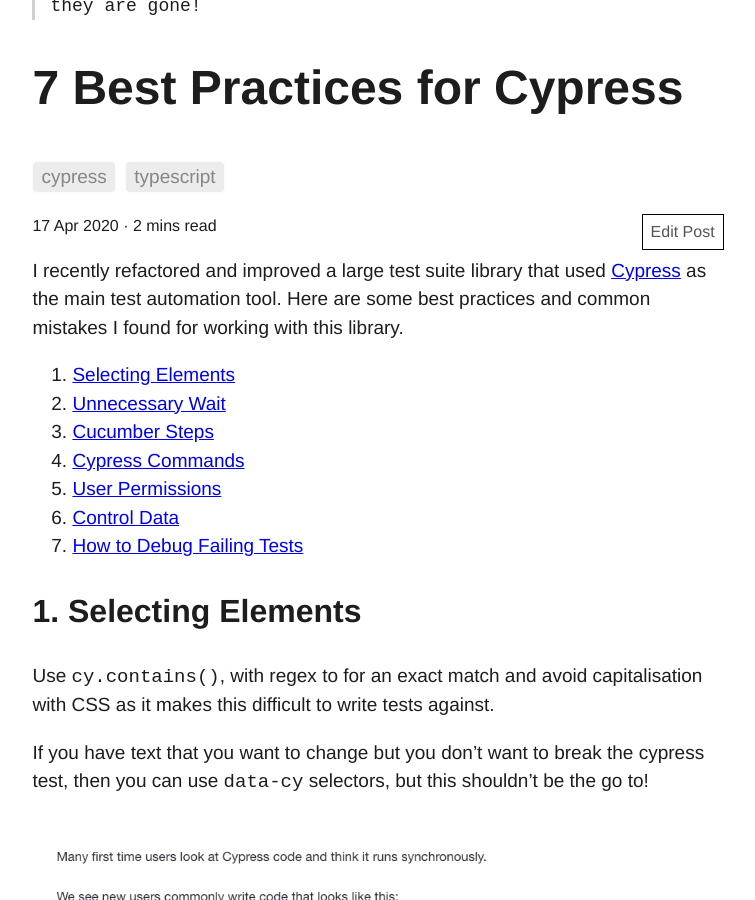
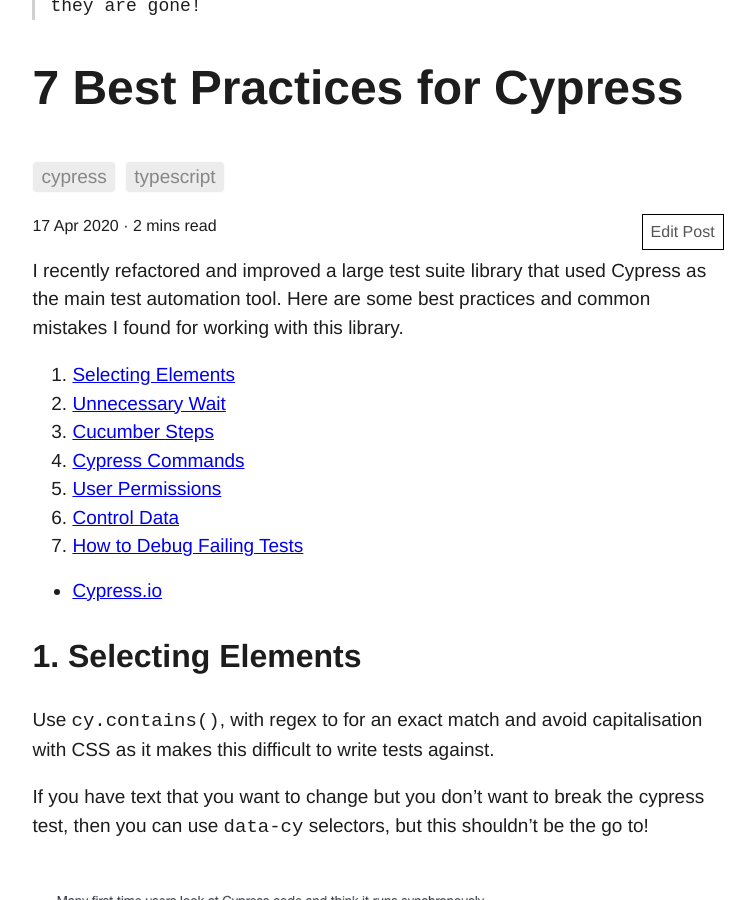
Before and after one commit to harrymt/blog, a Jekyll site: the page built from _posts/2020-04-17-cypress-best-practices.md, in a window 1280 px wide and 900 px high, scrolled down 269 px. Shown: the whole window, without its empty margins (262-1017 px from the left). Built offline with Jekyll 4.4.1, drawn with Linux system fonts in a browser that asks for light colours; some of the changed lines change nothing that is shown.

Commit message:
Update 2020-04-17-cypress-best-practices.md

```diff
--- a/_posts/2020-04-17-cypress-best-practices.md
+++ b/_posts/2020-04-17-cypress-best-practices.md
@@ -6,7 +6,7 @@
   - typescript
 ---
 
-I recently refactored and improved a large test suite library that used [Cypress](https://www.cypress.io/) as the main test automation tool.
+I recently refactored and improved a large test suite library that used Cypress as the main test automation tool.
 Here are some best practices and common mistakes I found for working with this library.
 
 1. [Selecting Elements](#1-selecting-elements)
@@ -17,6 +17,8 @@
 6. [Control Data](#6-control-data)
 7. [How to Debug Failing Tests](#7-how-to-debug-failing-tests)
 
+
+- [Cypress.io](https://www.cypress.io/)
 
 ## 1. Selecting Elements
 
```
